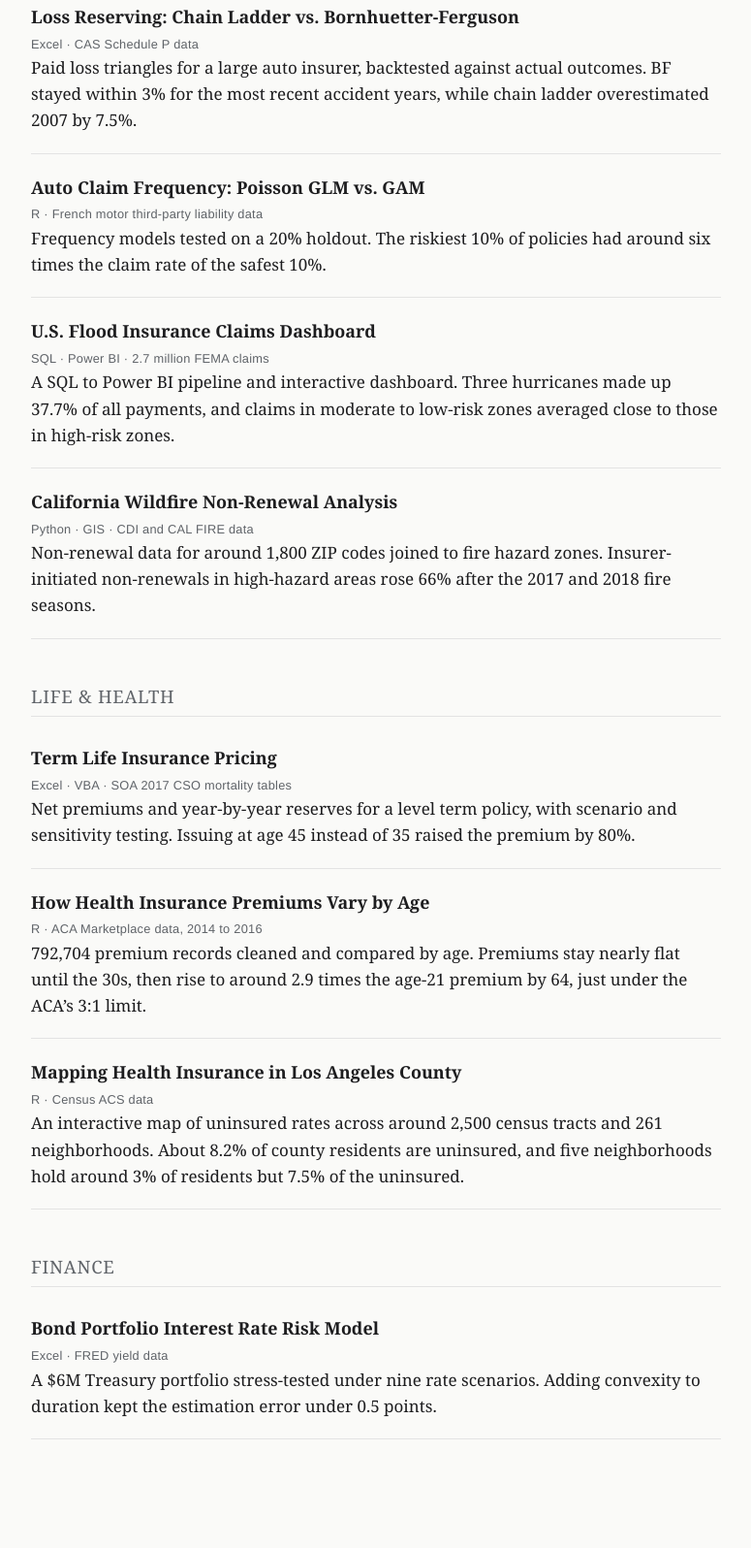
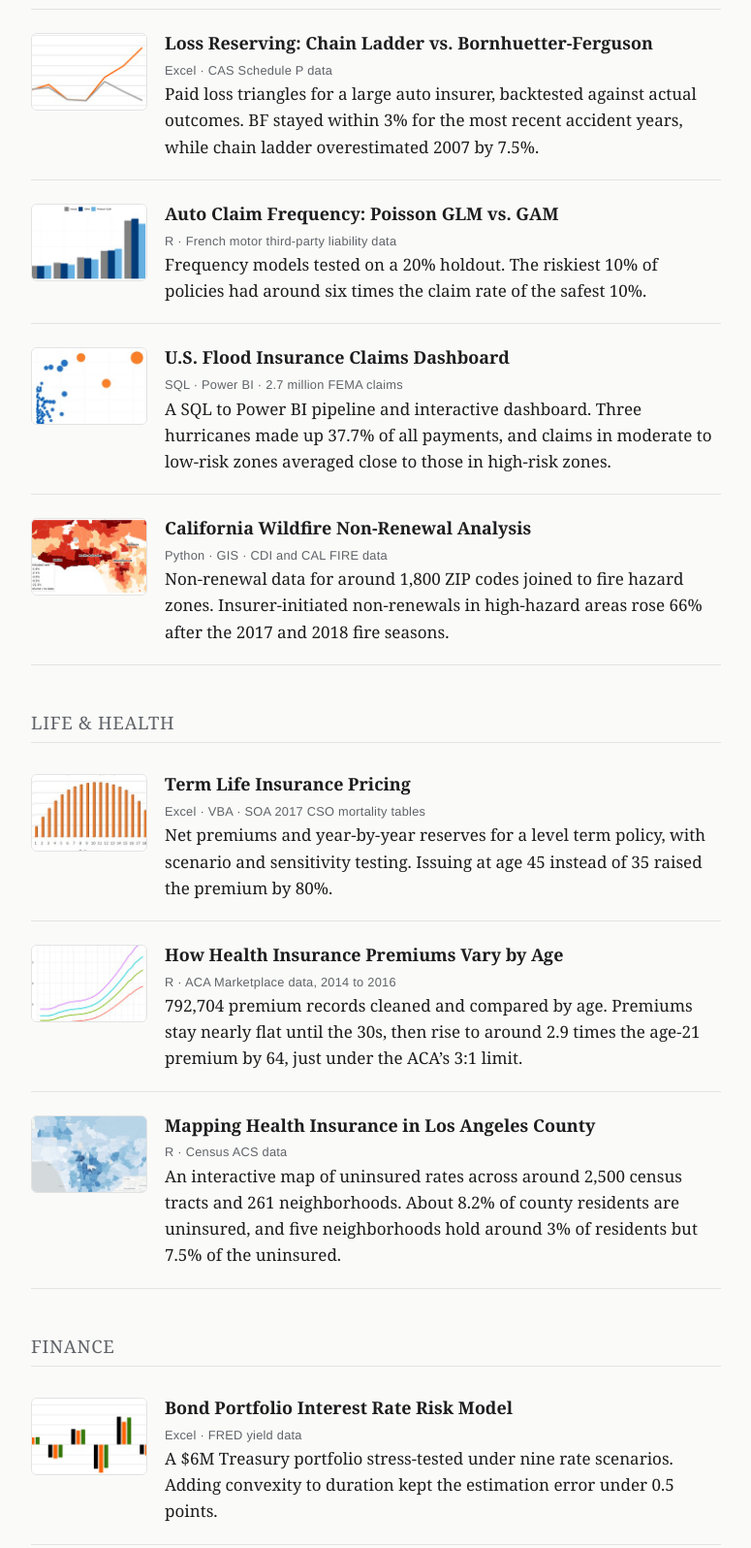
Before and after one commit to shaneghim/shaneghim.github.io, a plain HTML site: page index.html in a window 1280 px wide. Shown: the part 773-2369 px from the top of the page at 97% size, without its empty margins (252-1027 px from the left). Before the commit the page ends 2329 px from the top, so only its background shows below. Drawn offline with Linux system fonts and the light colour scheme.

Commit message:
Add files via upload

```diff
--- a/index.html
+++ b/index.html
@@ -39,6 +39,10 @@
   .project h3 { font-size:1.12rem; margin:0 0 4px; }
   .tools { font-family:Helvetica, Arial, sans-serif; font-size:0.8rem; color:var(--muted); margin:0 0 6px; letter-spacing:0.02em; }
   .project p { margin:0; }
+  .project { display:flex; gap:18px; align-items:flex-start; }
+  .thumb { flex:0 0 120px; width:120px; height:80px; object-fit:cover; border:1px solid var(--line); border-radius:6px; margin-top:4px; background:#fff; }
+  .project-text { min-width:0; }
+  @media (max-width:520px){ .thumb{ flex-basis:84px; width:84px; height:56px; } .project{ gap:12px; } }
   footer { margin-top:48px; color:var(--muted); font-size:0.9rem; }
 </style>
 </head>
@@ -69,29 +73,44 @@
     <h2>Property &amp; Casualty</h2>
 
     <a class="project" href="https://shaneghim.github.io/elninobuhlmann/">
+      <img class="thumb" src="thumbs/elninobuhlmann.jpg" alt="">
+      <div class="project-text">
       <h3>Does a Strong El Ni&ntilde;o Raise California Flood Losses?</h3>
       <p class="tools">R &middot; B&uuml;hlmann credibility &middot; FEMA NFIP and NOAA data</p>
       <p>A credibility analysis of 51,862 California flood claims from 1979 to 2025. The average strong El Ni&ntilde;o winter cost around 1.61 times a normal winter, but the effect hinged on two severe winters, and county histories weren&rsquo;t credible enough to differ from the statewide factor.</p>
+      </div>
     </a>
     <a class="project" href="https://shaneghim.github.io/lossreserving/">
+      <img class="thumb" src="thumbs/lossreserving.jpg" alt="">
+      <div class="project-text">
       <h3>Loss Reserving: Chain Ladder vs. Bornhuetter-Ferguson</h3>
       <p class="tools">Excel &middot; CAS Schedule P data</p>
       <p>Paid loss triangles for a large auto insurer, backtested against actual outcomes. BF stayed within 3% for the most recent accident years, while chain ladder overestimated 2007 by 7.5%.</p>
+      </div>
     </a>
     <a class="project" href="https://shaneghim.github.io/claimfreq/">
+      <img class="thumb" src="thumbs/claimfreq.jpg" alt="">
+      <div class="project-text">
       <h3>Auto Claim Frequency: Poisson GLM vs. GAM</h3>
       <p class="tools">R &middot; French motor third-party liability data</p>
       <p>Frequency models tested on a 20% holdout. The riskiest 10% of policies had around six times the claim rate of the safest 10%.</p>
+      </div>
     </a>
     <a class="project" href="https://shaneghim.github.io/floodclaimsdashboard/">
+      <img class="thumb" src="thumbs/floodclaimsdashboard.jpg" alt="">
+      <div class="project-text">
       <h3>U.S. Flood Insurance Claims Dashboard</h3>
       <p class="tools">SQL &middot; Power BI &middot; 2.7 million FEMA claims</p>
       <p>A SQL to Power BI pipeline and interactive dashboard. Three hurricanes made up 37.7% of all payments, and claims in moderate to low-risk zones averaged close to those in high-risk zones.</p>
+      </div>
     </a>
     <a class="project" href="https://shaneghim.github.io/wildfirenonrenewals/">
+      <img class="thumb" src="thumbs/wildfirenonrenewals.jpg" alt="">
+      <div class="project-text">
       <h3>California Wildfire Non-Renewal Analysis</h3>
       <p class="tools">Python &middot; GIS &middot; CDI and CAL FIRE data</p>
       <p>Non-renewal data for around 1,800 ZIP codes joined to fire hazard zones. Insurer-initiated non-renewals in high-hazard areas rose 66% after the 2017 and 2018 fire seasons.</p>
+      </div>
     </a>
   </section>
 
@@ -99,19 +118,28 @@
     <h2>Life &amp; Health</h2>
 
     <a class="project" href="https://shaneghim.github.io/termlifepricing/">
+      <img class="thumb" src="thumbs/termlifepricing.jpg" alt="">
+      <div class="project-text">
       <h3>Term Life Insurance Pricing</h3>
       <p class="tools">Excel &middot; VBA &middot; SOA 2017 CSO mortality tables</p>
       <p>Net premiums and year-by-year reserves for a level term policy, with scenario and sensitivity testing. Issuing at age 45 instead of 35 raised the premium by 80%.</p>
+      </div>
     </a>
     <a class="project" href="https://shaneghim.github.io/premiumsbyage/">
+      <img class="thumb" src="thumbs/premiumsbyage.jpg" alt="">
+      <div class="project-text">
       <h3>How Health Insurance Premiums Vary by Age</h3>
       <p class="tools">R &middot; ACA Marketplace data, 2014 to 2016</p>
       <p>792,704 premium records cleaned and compared by age. Premiums stay nearly flat until the 30s, then rise to around 2.9 times the age-21 premium by 64, just under the ACA&rsquo;s 3:1 limit.</p>
+      </div>
     </a>
     <a class="project" href="https://shaneghim.github.io/lacountyuninsuredmap/">
+      <img class="thumb" src="thumbs/lacountyuninsuredmap.jpg" alt="">
+      <div class="project-text">
       <h3>Mapping Health Insurance in Los Angeles County</h3>
       <p class="tools">R &middot; Census ACS data</p>
       <p>An interactive map of uninsured rates across around 2,500 census tracts and 261 neighborhoods. About 8.2% of county residents are uninsured, and five neighborhoods hold around 3% of residents but 7.5% of the uninsured.</p>
+      </div>
     </a>
   </section>
 
@@ -119,9 +147,12 @@
     <h2>Finance</h2>
 
     <a class="project" href="https://shaneghim.github.io/bondriskmodel/">
+      <img class="thumb" src="thumbs/bondriskmodel.jpg" alt="">
+      <div class="project-text">
       <h3>Bond Portfolio Interest Rate Risk Model</h3>
       <p class="tools">Excel &middot; FRED yield data</p>
       <p>A $6M Treasury portfolio stress-tested under nine rate scenarios. Adding convexity to duration kept the estimation error under 0.5 points.</p>
+      </div>
     </a>
   </section>
 </main>
```
Also changed, not shown: thumbs/bondriskmodel.jpg (added), thumbs/claimfreq.jpg (added), thumbs/elninobuhlmann.jpg (added), thumbs/floodclaimsdashboard.jpg (added), thumbs/lacountyuninsuredmap.jpg (added), thumbs/lossreserving.jpg (added), thumbs/premiumsbyage.jpg (added), thumbs/termlifepricing.jpg (added), thumbs/wildfirenonrenewals.jpg (added).
